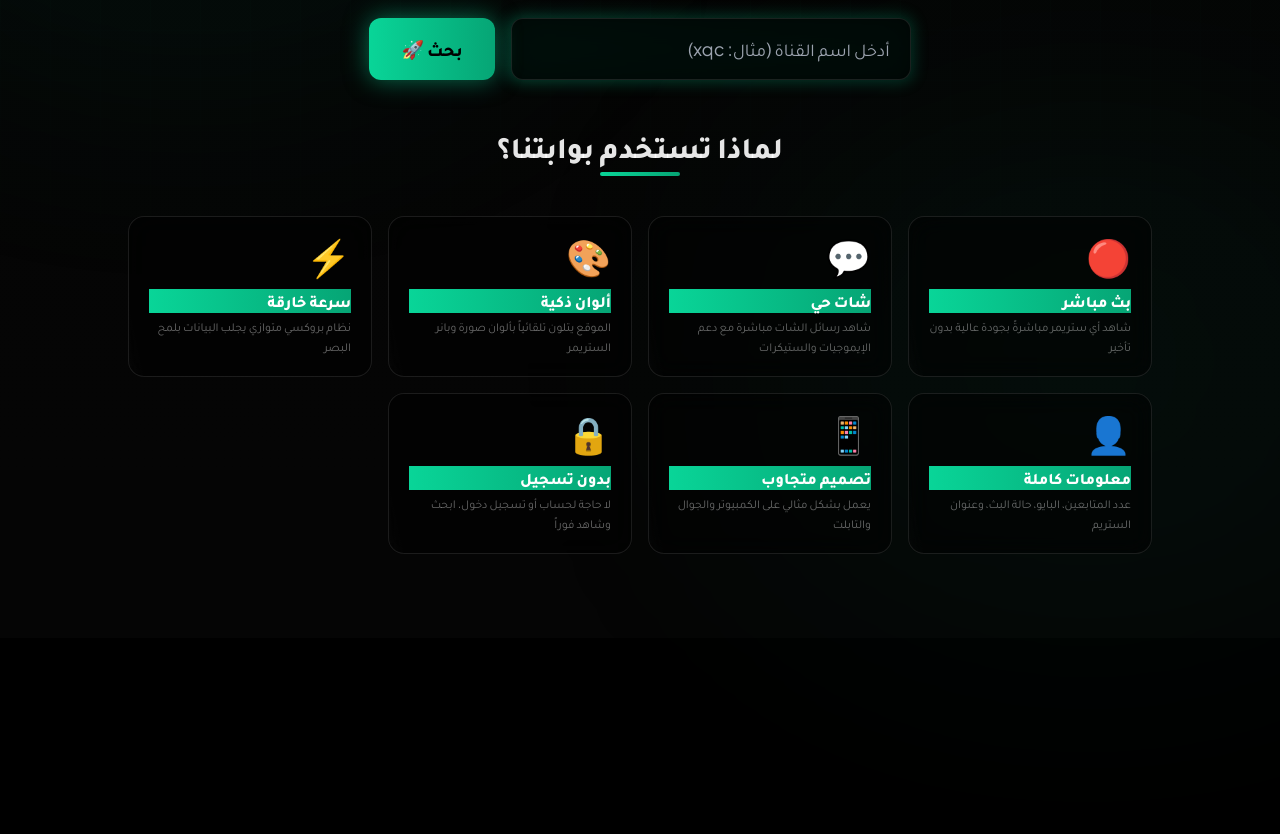
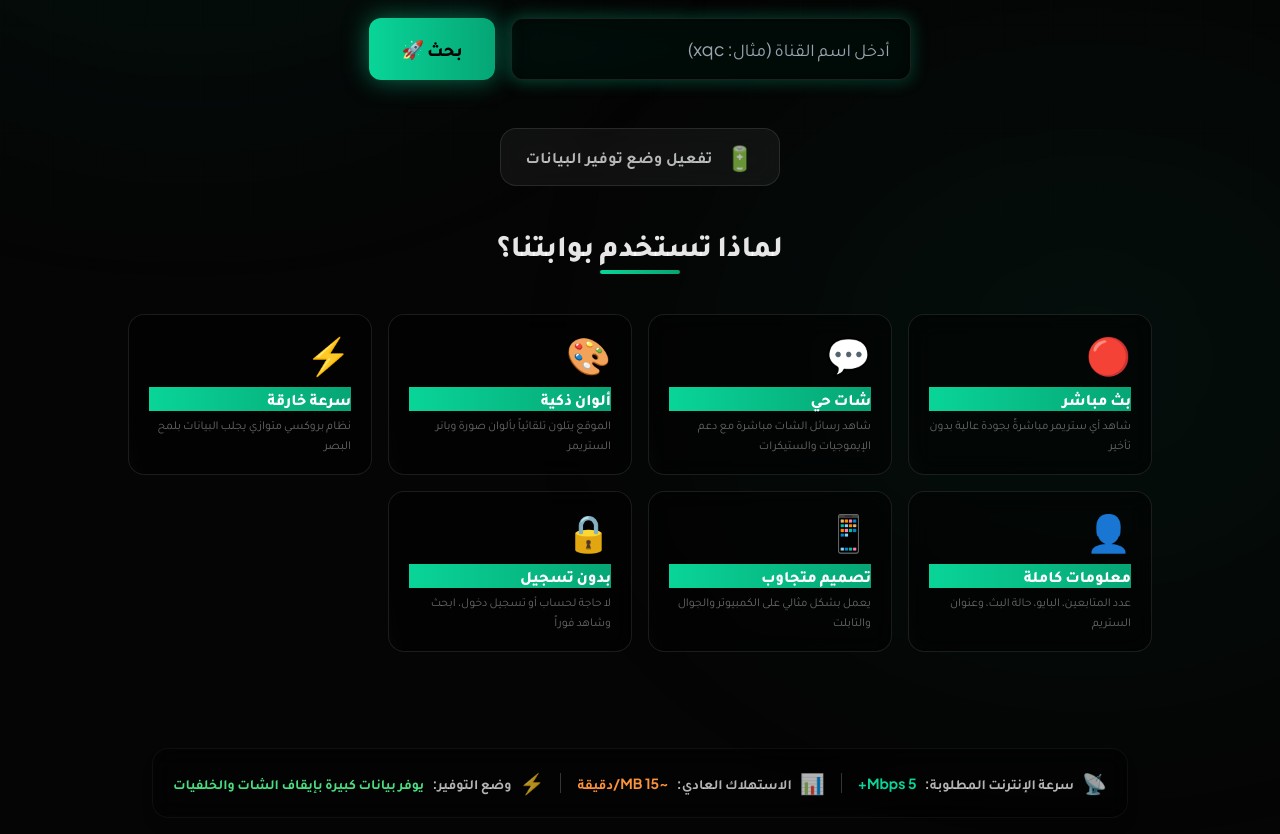
Before and after one commit to himedz116-hue/67, a React (Vite) app: page / in a window 1280 px wide. Shown: the part 320-1154 px from the top of the page. Before the commit the page ends 958 px from the top, so only its background shows below. Built offline with nearby package versions, Linux system fonts and the light colour scheme.

Commit message:
Add Data Saver mode and internet consumption footer

```diff
--- a/App.tsx
+++ b/App.tsx
@@ -152,9 +152,26 @@ export default function App() {
   const [chatMessages, setChatMessages] = useState<any[]>([]);
   const [c1, setC1] = useState(DEFAULT_C1); // اللون الرئيسي
   const [c2, setC2] = useState(DEFAULT_C2); // اللون الثانوي
+  const [dataSaverMode, setDataSaverMode] = useState(false); // وضع توفير البيانات
 
   const pusherRef = useRef<Pusher | null>(null);
   const chatContainerRef = useRef<HTMLDivElement>(null);
+
+  // إدارة اتصال الشات بناءً على وضع التوفير
+  useEffect(() => {
+    if (streamerInfo?.livestream && streamerInfo.chatroom?.id) {
+      if (dataSaverMode) {
+        if (pusherRef.current) {
+          pusherRef.current.disconnect();
+          pusherRef.current = null;
+        }
+      } else {
+        if (!pusherRef.current) {
+          connectChat(streamerInfo.chatroom.id);
+        }
+      }
+    }
+  }, [dataSaverMode, streamerInfo]);
 
   const scrollToBottom = () => {
     if (chatContainerRef.current) {
@@ -282,10 +299,6 @@ export default function App() {
       }
 
       setStreamerInfo(data);
-
-      if (data.livestream && data.chatroom?.id) {
-        connectChat(data.chatroom.id);
-      }
     } catch (err: any) {
       setError(err.message || 'حدث خطأ أثناء البحث');
     } finally {
@@ -343,7 +356,9 @@ export default function App() {
       />
       <div className="fixed inset-0 z-0 bg-gradient-to-b from-[#050505]/80 via-[#050505]/95 to-[#050505]"></div>
 
-      {/* أضواء متوهجة ديناميكية */}
+      {/* أضواء متوهجة ديناميكية - تختفي في وضع التوفير */}
+      {!dataSaverMode && (
+        <>
           <div
             className="fixed top-[-10%] left-[-10%] w-[50%] h-[50%] rounded-full blur-[150px] animate-pulse pointer-events-none z-0 transition-all duration-1000"
             style={{ backgroundColor: `rgba(${rgb1.r}, ${rgb1.g}, ${rgb1.b}, 0.12)` }}
@@ -352,6 +367,8 @@ export default function App() {
             className="fixed bottom-[-10%] right-[-10%] w-[50%] h-[50%] rounded-full blur-[150px] animate-pulse pointer-events-none z-0 transition-all duration-1000"
             style={{ backgroundColor: `rgba(${rgb2.r}, ${rgb2.g}, ${rgb2.b}, 0.12)`, animationDelay: '2s' }}
           />
+        </>
+      )}
 
       <div className="max-w-7xl mx-auto relative z-10">
 
@@ -408,6 +425,19 @@ export default function App() {
             }}
           >
             {loading ? 'جاري البحث... ⏳' : 'بحث 🚀'}
+          </button>
+        </div>
+
+        {/* زر وضع توفير البيانات */}
+        <div className="flex justify-center mb-10 animate-[fade-in-up_0.5s_ease-out]">
+          <button
+            onClick={() => setDataSaverMode(!dataSaverMode)}
+            className={`flex items-center gap-3 px-6 py-3 rounded-2xl font-bold transition-all duration-500 border backdrop-blur-md ${dataSaverMode ? 'bg-red-500/10 text-red-400 border-red-500/50 shadow-[0_0_20px_rgba(239,68,68,0.2)]' : 'bg-white/5 text-white/70 border-white/10 hover:bg-white/10'}`}
+          >
+            <span className="text-2xl">{dataSaverMode ? '🛑' : '🔋'}</span>
+            <span className="tracking-wide">
+              {dataSaverMode ? 'وضع التوفير مُفعّل (يتم إيقاف الشات والخلفيات)' : 'تفعيل وضع توفير البيانات'}
+            </span>
           </button>
         </div>
 
@@ -559,7 +589,7 @@ export default function App() {
 
             {/* البث المباشر */}
             <div
-              className="flex-[3] bg-black rounded-3xl overflow-hidden border border-white/10 relative group transition-all duration-1000"
+              className={`${dataSaverMode ? 'w-full' : 'flex-[3]'} bg-black rounded-3xl overflow-hidden border border-white/10 relative group transition-all duration-1000`}
               style={{ boxShadow: `0 0 30px rgba(${rgb1.r}, ${rgb1.g}, ${rgb1.b}, 0.08)` }}
             >
               <div className="absolute inset-0 bg-gradient-to-t from-black/50 to-transparent pointer-events-none opacity-0 group-hover:opacity-100 transition-opacity z-10"></div>
@@ -570,7 +600,8 @@ export default function App() {
               ></iframe>
             </div>
 
-            {/* الشات */}
+            {/* الشات (يختفي في وضع التوفير) */}
+            {!dataSaverMode && (
               <div className="flex-[1] bg-black/70 backdrop-blur-2xl rounded-3xl flex flex-col border border-white/10 shadow-[0_0_30px_rgba(0,0,0,0.8)] overflow-hidden relative min-w-0">
               {/* هيدر الشات */}
               <div
@@ -626,9 +657,29 @@ export default function App() {
                 style={{ background: `linear-gradient(to right, transparent, rgba(${rgb1.r}, ${rgb1.g}, ${rgb1.b}, 0.4), transparent)` }}
               />
             </div>
-
+            )}
           </div>
         )}
+
+        {/* الفوتر - معلومات الاستهلاك */}
+        <div className="mt-16 pt-8 pb-4 text-center">
+          <div className="inline-flex flex-wrap justify-center gap-4 text-sm font-bold bg-black/40 backdrop-blur-md p-5 rounded-2xl border border-white/5 shadow-lg">
+            <div className="flex items-center gap-2 text-white/70">
+              <span className="text-xl">📡</span>
+              سرعة الإنترنت المطلوبة: <span className="text-[#09d598]">5 Mbps+</span>
+            </div>
+            <div className="w-px h-5 bg-white/20 hidden md:block mt-1"></div>
+            <div className="flex items-center gap-2 text-white/70">
+              <span className="text-xl">📊</span>
+              الاستهلاك العادي: <span className="text-orange-400">~15 MB/دقيقة</span>
+            </div>
+            <div className="w-px h-5 bg-white/20 hidden md:block mt-1"></div>
+            <div className="flex items-center gap-2 text-white/70">
+              <span className="text-xl">⚡</span>
+              وضع التوفير: <span className="text-green-400">يوفر بيانات كبيرة بإيقاف الشات والخلفيات</span>
+            </div>
+          </div>
+        </div>
       </div>
 
       <style>{`
```
Lines whose indentation alone changed are shown as unchanged.
